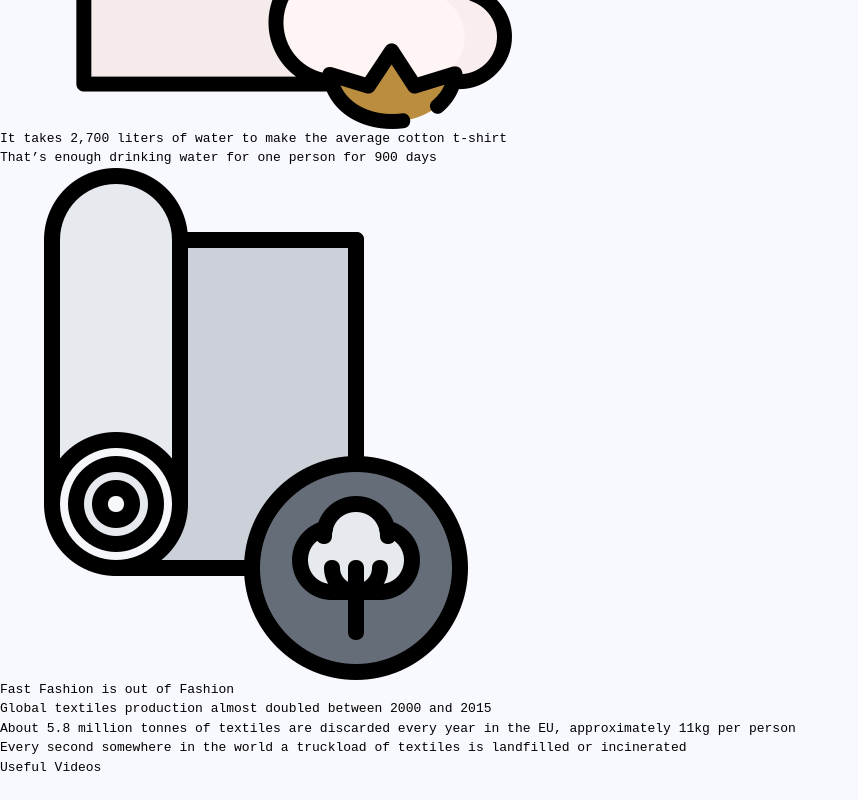
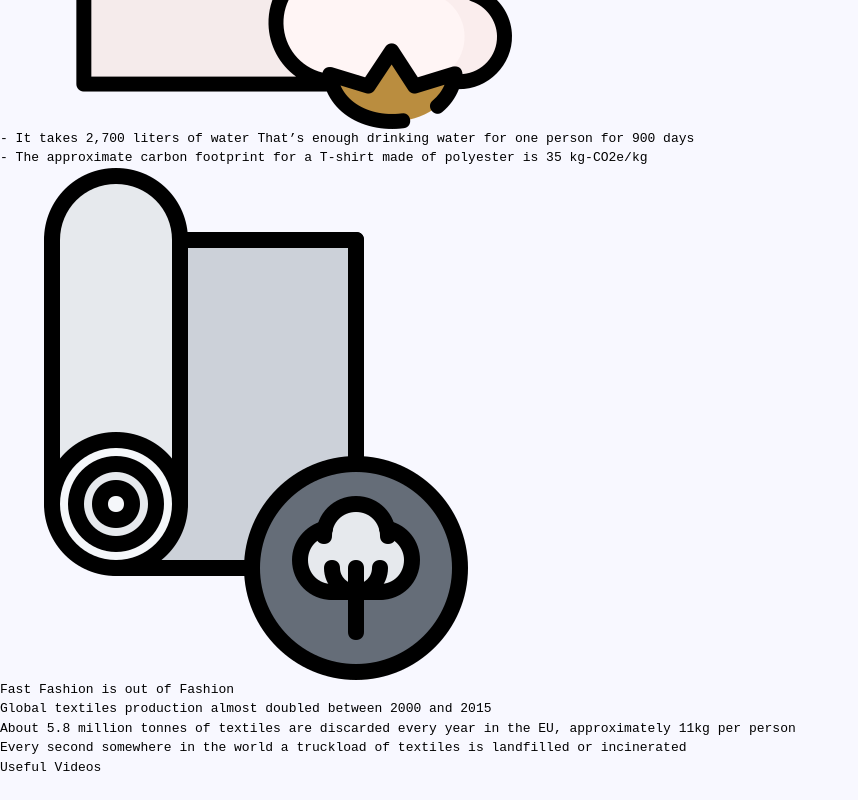
Before and after one commit to betulerkoc/digital-passport, a React (Create React App) app: page / in a window 1280 px wide. Shown: the part 1820-2620 px from the top of the page, without its empty margins (0-858 px from the left). Built offline with nearby package versions, Linux system fonts and the light colour scheme; grey boxes are pictures that could not be loaded; what @material-tailwind/react would draw is missing.

Commit message:
update text

```diff
--- a/src/components/Home/index.js
+++ b/src/components/Home/index.js
@@ -10,11 +10,13 @@ export default function Home() {
       <div className="bg-black w-screen h-96 mt-10 flex flex-col items-center justify-evenly">
         <img className="w-20 h-20 xl:w-48 xl:h-48" src={Cotton} alt="cotton" />
         <p className="text-white text-2xl md:text-3xl xl:text-4xl text-center px-2">
-          It takes 2,700 liters of water to make the average cotton t-shirt{" "}
+          - It takes 2,700 liters of water <span className="italic">That’s enough drinking water for one person for 900 days{" "}</span>
         </p>
         <p className="text-white text-2xl md:text-3xl xl:text-4xl text-center px-2">
-          That’s enough drinking water for one person for 900 days{" "}
+          - The approximate carbon footprint for a T-shirt made of polyester is 35
+          kg-CO2e/kg
         </p>
+
       </div>
       <div className="w-screen h-fit my-5 flex flex-col lg:flex-row items-center justify-around">
         <img
@@ -95,8 +97,8 @@ export default function Home() {
         ></iframe>
       </div>
 
-      <div className="flex flex-wrap justify-around py-10">
-        <p className="text-4xl font-bold my-3"> Combine Tips</p>
+      <p className="text-4xl font-bold my-3"> Combine Tips</p>
+      <div className="flex flex-wrap  justify-around py-10">
         <InstagramEmbed
           url="https://www.instagram.com/p/ClTtvTCKriQ/"
           captioned
@@ -107,8 +109,10 @@ export default function Home() {
           captioned
           className="w-auto h-auto mr-10 mt-3"
         />
-        <Button variant="outlined" className="text-black border-black">See More</Button>
       </div>
+      <Button variant="outlined" className="text-black border-black">
+        See More
+      </Button>
 
       <div className="flex flex-col items-center my-4">
         <p className="text-4xl font-bold my-4 text-center"> DIY Suggestions</p>
@@ -120,7 +124,9 @@ export default function Home() {
           allow="accelerometer; autoplay; clipboard-write; encrypted-media; gyroscope; picture-in-picture"
           allowFullScreen
         ></iframe>
-        <Button variant="outlined" className="text-black border-black">See More</Button>
+        <Button variant="outlined" className="text-black border-black">
+          See More
+        </Button>
       </div>
       <div className="bg-blue-50 h-fit">
         <Form />
```
